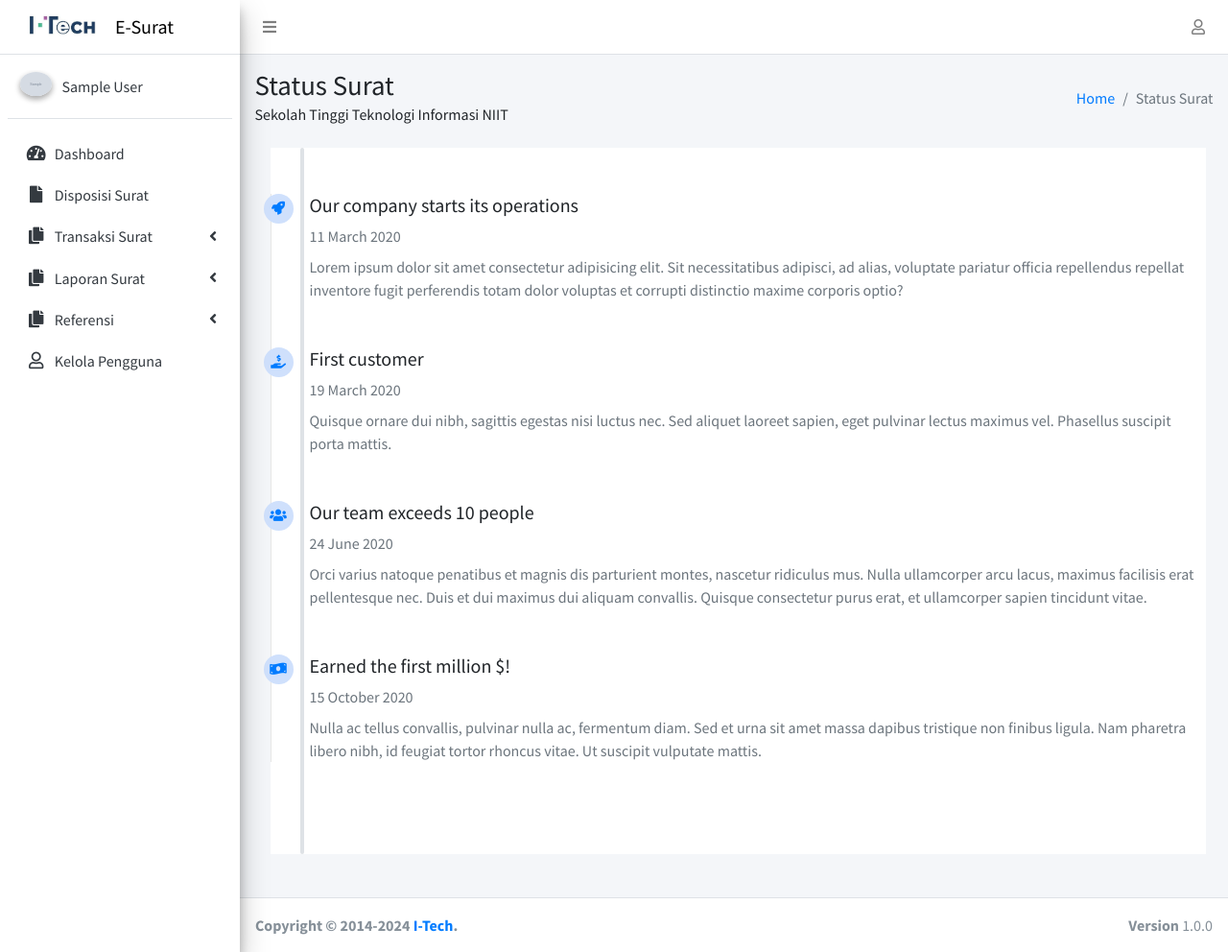
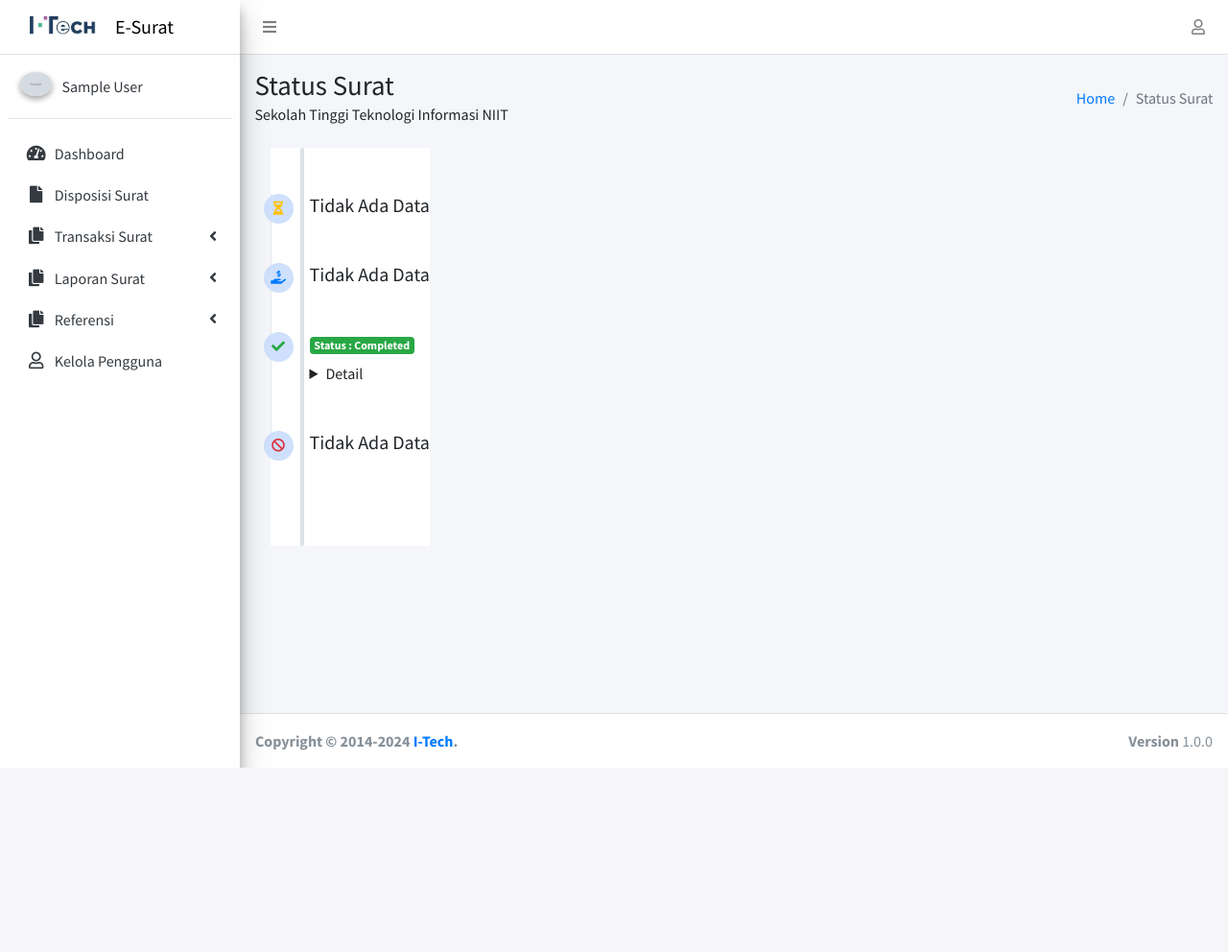
Before and after one commit to desihamita/ESuratTech, a Laravel app: page /status-surat in a window 1280 px wide. Shown: the whole page at 96% size. After the commit the page ends 800 px from the top, so only its background shows below. Run offline with Laravel 10, Linux system fonts and the light colour scheme; a user stored in the database is signed in; tables that the repository leaves empty hold one stand-in row (values such as "Sample post"); grey boxes marked "Sample" are stand-in pictures; parts of the project's set-up code (start-up, migrations or seed data) failed here and were passed over; some libraries are stand-ins or nearby versions.

Commit message:
fitur timeline status surat

```diff
--- a/app/Http/Controllers/StatusSuratController.php
+++ b/app/Http/Controllers/StatusSuratController.php
@@ -2,13 +2,39 @@
 
 namespace App\Http\Controllers;
 
+use App\Models\Letter;
 use Illuminate\Http\Request;
 
 class StatusSuratController extends Controller
 {
     public function index(){
+
+        $statusPending = Letter::with('dispositions')
+        ->whereHas('dispositions', function ($query) {
+            $query->where('status', 'Pending');
+        })->get();
+
+        $statusProses = Letter::with('dispositions')
+        ->whereHas('dispositions', function ($query) {
+            $query->where('status', 'Processed');
+        })->get();
+
+        $statusCompleted = Letter::with('dispositions')
+        ->whereHas('dispositions', function ($query) {
+            $query->where('status', 'Completed');
+        })->get();
+
+        $statusReject = Letter::with('dispositions')
+        ->whereHas('dispositions', function ($query) {
+            $query->where('status', 'Rejected');
+        })->get();
+
         $data=[
             'title'=>'Status Surat',
+            'statusCompleted'=> $statusCompleted,
+            'statusPending'=> $statusPending,
+            'statusProses'=> $statusProses,
+            'statusReject'=> $statusReject,
             'breadcrumbs' => [
                 ['name' => 'Home', 'url' => '/home'],
                 ['name' => 'Status Surat', 'url' => ''],
--- a/app/Http/Controllers/SuratMasukController.php
+++ b/app/Http/Controllers/SuratMasukController.php
@@ -15,7 +15,7 @@ class SuratMasukController extends Controller
      */
     public function index()
     {
-        $letter = Letter::with('dispositions')->get();
+        $letter = Letter::with('dispositions')->orderBy('created_at', 'desc')->get();
         $title = 'Surat Masuk ';
         $breadcrumbs = [
             ['name' => 'Home', 'url' => '/home'],
--- a/resources/views/components/timeline.blade.php
+++ b/resources/views/components/timeline.blade.php
@@ -3,17 +3,32 @@
     <ul class="timeline-with-icons">
         <li class="timeline-item mb-5">
             <span class="timeline-icon">
-                <i class="fas fa-rocket text-primary fa-sm fa-fw"></i>
+                <i class="fas fa-solid fa-hourglass-half text-warning fa-sm fa-fw"></i>
             </span>
+            @if (!$statusPending->isEmpty())
+                @foreach ($statusPending as $data )
+                    @foreach ($data->dispositions as $d)
+                    <h5 class="fw-bold badge {{ $d->status === 'Pending' ? 'badge-warning' : '' }}">Status : {{ $d->status }}
+                    </h5>
+                    @endforeach
 
-            <h5 class="fw-bold">Our company starts its operations</h5>
-            <p class="text-muted mb-2 fw-bold">11 March 2020</p>
+                <details>
+                    <summary>No. Surat : {{ $data->nomor_surat }}</summary>
+                    @foreach ($data->dispositions as $d)
+                    <p class="text-muted mb-2 fw-bold">Status : {{ $d->status }}</p>
+                    @endforeach
+                    <p class="text-muted mb-2 fw-bold">No. Surat : {{ $data->nomor_surat }}</p>
+                    <p class="text-muted mb-2 fw-bold">Pengirim : {{ $data->pengirim }}</p>
+                    <p class="text-muted mb-2 fw-bold">Penerima : {{ $data->penerima }}</p>
                     <p class="text-muted">
-                Lorem ipsum dolor sit amet consectetur adipisicing elit. Sit
-                necessitatibus adipisci, ad alias, voluptate pariatur officia
-                repellendus repellat inventore fugit perferendis totam dolor
-                voluptas et corrupti distinctio maxime corporis optio?
+                        Perihal : {{$data->perihal}}
                     </p>
+                </details>
+                <hr>
+                @endforeach
+            @else
+            <h5 class="bold">Tidak Ada Data</h5>
+            @endif
         </li>
 
         <li class="timeline-item mb-5">
@@ -21,44 +36,77 @@
             <span class="timeline-icon">
                 <i class="fas fa-hand-holding-usd text-primary fa-sm fa-fw"></i>
             </span>
-            <h5 class="fw-bold">First customer</h5>
-            <p class="text-muted mb-2 fw-bold">19 March 2020</p>
+            @if (!$statusProses->isEmpty())
+            @foreach ($statusProses as $data )
+            @foreach ($data->dispositions as $d)
+            <h5 class="fw-bold badge {{ $d->status === 'Processed' ? 'badge-primary' : '' }}">Status : {{ $d->status }}
+            </h5>
+            @endforeach
+            <details>
+                <summary>Detail</summary>
+                <p class="text-muted mb-2 fw-bold">No. Surat : {{ $data->nomor_surat }}</p>
+                <p class="text-muted mb-2 fw-bold">Pengirim : {{ $data->pengirim }}</p>
+                <p class="text-muted mb-2 fw-bold">Penerima : {{ $data->penerima }}</p>
                 <p class="text-muted">
-                Quisque ornare dui nibh, sagittis egestas nisi luctus nec. Sed
-                aliquet laoreet sapien, eget pulvinar lectus maximus vel.
-                Phasellus suscipit porta mattis.
+                    Perihal : {{$data->perihal}}
                 </p>
+            </details>
+            @endforeach
+            @else
+            <h5 class="bold">Tidak Ada Data</h5>
+            @endif
         </li>
 
         <li class="timeline-item mb-5">
 
             <span class="timeline-icon">
-                <i class="fas fa-users text-primary fa-sm fa-fw"></i>
+                <i class="fas fa-solid fa-check text-success fa-sm fa-fw"></i>
             </span>
-            <h5 class="fw-bold">Our team exceeds 10 people</h5>
-            <p class="text-muted mb-2 fw-bold">24 June 2020</p>
+            @if (!$statusCompleted->isEmpty())
+                @foreach ($statusCompleted as $data )
+                    @foreach ($data->dispositions as $d)
+                    <h5 class="fw-bold badge {{ $d->status === 'Completed' ? 'badge-success' : '' }}">Status : {{ $d->status }}
+                    </h5>
+                    @endforeach
+                <details>
+                    <summary>Detail</summary>
+                    <p class="text-muted mb-2 fw-bold">No. Surat : {{ $data->nomor_surat }}</p>
+                    <p class="text-muted mb-2 fw-bold">Pengirim : {{ $data->pengirim }}</p>
+                    <p class="text-muted mb-2 fw-bold">Penerima : {{ $data->penerima }}</p>
                     <p class="text-muted">
-                Orci varius natoque penatibus et magnis dis parturient montes,
-                nascetur ridiculus mus. Nulla ullamcorper arcu lacus, maximus
-                facilisis erat pellentesque nec. Duis et dui maximus dui aliquam
-                convallis. Quisque consectetur purus erat, et ullamcorper sapien
-                tincidunt vitae.
+                        Perihal : {{$data->perihal}}
                     </p>
+                </details>
+                @endforeach
+            @else
+                <h5 class="bold">Tidak Ada Data</h5>
+            @endif
         </li>
 
         <li class="timeline-item mb-5">
 
             <span class="timeline-icon">
-                <i class="fas fa-money-bill-wave text-primary fa-sm fa-fw"></i>
+                <i class="fas fa-solid fa-ban text-danger fa-sm fa-fw"></i>
             </span>
-            <h5 class="fw-bold">Earned the first million $!</h5>
-            <p class="text-muted mb-2 fw-bold">15 October 2020</p>
+            @if (!$statusReject->isEmpty())
+            @foreach ($statusReject as $data )
+                @foreach ($data->dispositions as $d)
+                <h5 class="fw-bold badge {{ $d->status === 'Rejected' ? 'badge-danger' : '' }}">Status : {{ $d->status }}
+                </h5>
+                @endforeach
+            <details>
+                <summary>Detail</summary>
+                <p class="text-muted mb-2 fw-bold">No. Surat : {{ $data->nomor_surat }}</p>
+                <p class="text-muted mb-2 fw-bold">Pengirim : {{ $data->pengirim }}</p>
+                <p class="text-muted mb-2 fw-bold">Penerima : {{ $data->penerima }}</p>
                 <p class="text-muted">
-                Nulla ac tellus convallis, pulvinar nulla ac, fermentum diam. Sed
-                et urna sit amet massa dapibus tristique non finibus ligula. Nam
-                pharetra libero nibh, id feugiat tortor rhoncus vitae. Ut suscipit
-                vulputate mattis.
+                    Perihal : {{$data->perihal}}
                 </p>
+            </details>
+            @endforeach
+            @else
+            <h5 class="bold">Tidak Ada Data</h5>
+            @endif
         </li>
     </ul>
 </section>
--- a/resources/views/pages/status_surat/index.blade.php
+++ b/resources/views/pages/status_surat/index.blade.php
@@ -5,7 +5,12 @@
     <section class="content">
         <div class="container-fluid">
             <div class="row mr-2 ml-3">
-                <x-timeline/>
+                <x-timeline
+                :statusPending="$statusPending"
+                :statusProses="$statusProses"
+                :statusCompleted="$statusCompleted"
+                :statusReject="$statusReject"
+                />
             </div>
         </div>
     </section>
--- a/resources/views/pages/suratmasuk/index.blade.php
+++ b/resources/views/pages/suratmasuk/index.blade.php
@@ -60,7 +60,7 @@
                       <button class="btn btn-sm btn-primary edit-btn" data-id="" data-toggle="modal" data-target="#modal-edit{{ $d->id }}">
                         <i class="fas fa-edit"></i>
                       </button>
-                      <button class="btn btn-sm btn-info detail-btn" data-id="" data-toggle="modal" data-target="#modal-detail{{ $d->id }}">
+                      <button class="btn btn-sm btn-info detail-btn" data-id=" " data-toggle="modal" data-target="#modal-detail{{ $d->id }}">
                         <i class="fas fa-eye"></i>
                       </button>
                       <button class="btn btn-sm btn-success print-btn" data-id="{{ $d->id }}" data-toggle="modal" data-target="#modal-print">
```
Also changed, not shown: database/migrations/2024_10_31_085316_create_letters_table.php, 2 other files. Lines whose indentation alone changed are shown as unchanged.
